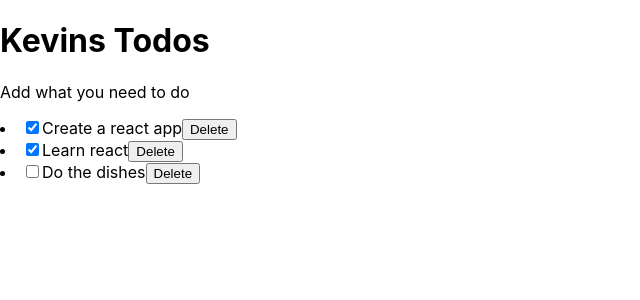
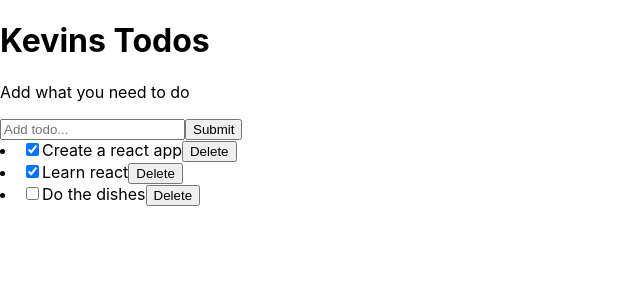
Before and after one commit to MohammedKevin/ReactSample, a React (Create React App) app: page / in a window 1280 px wide. Shown: the top 300 px of the page, without its empty margins (0-640 px from the left). Built offline with nearby package versions, Linux system fonts and the light colour scheme.

Commit message:
feat: :sparkles: add Input for todos

```diff
--- a/package.json
+++ b/package.json
@@ -9,6 +9,7 @@
     "react": "^17.0.1",
     "react-dom": "^17.0.1",
     "react-scripts": "4.0.1",
+    "uuid": "^8.3.2",
     "web-vitals": "^0.2.4"
   },
   "scripts": {
--- a/src/components/InputTodo.js
+++ b/src/components/InputTodo.js
@@ -0,0 +1,35 @@
+import React, { Component } from "react";
+
+class InputTodo extends Component {
+  state = {
+    title: "",
+  };
+  onChange = (e) => {
+    this.setState({
+      [e.target.name]: e.target.value,
+    });
+  };
+  handleSubmit = (e) => {
+    e.preventDefault();
+    this.props.addTodoProps(this.state.title);
+    this.setState({
+      title: "",
+    });
+  };
+  render() {
+    return (
+      <form onSubmit={this.handleSubmit}>
+        <input
+          type="text"
+          placeholder="Add todo..."
+          value={this.state.title}
+          name="title"
+          onChange={this.onChange}
+        />
+        <input type="submit" value="Submit"></input>
+      </form>
+    );
+  }
+}
+
+export default InputTodo;
--- a/src/components/TodoContainer.js
+++ b/src/components/TodoContainer.js
@@ -1,6 +1,8 @@
 import React from "react";
 import Header from "./Header";
+import InputTodo from "./InputTodo";
 import TodosList from "./TodosList";
+import { v4 as uuidv4 } from "uuid";
 class TodoContainer extends React.Component {
   state = {
     todos: [
@@ -21,18 +23,6 @@
       },
     ],
   };
-  render() {
-    return (
-      <div>
-        <Header />
-        <TodosList
-          todos={this.state.todos}
-          handleChangeProps={this.handleChange}
-          deleteTodoProps={this.delTodo}
-        />
-      </div>
-    );
-  }
   handleChange = (id) => {
     this.setState((prevState) => ({
       todos: prevState.todos.map((todo) => {
@@ -52,5 +42,28 @@
       ],
     });
   };
+  addTodoItem = (title) => {
+    const newTodo = {
+      id: uuidv4(),
+      title: title,
+      completed: false,
+    };
+    this.setState({
+      todos: [...this.state.todos, newTodo],
+    });
+  };
+  render() {
+    return (
+      <div>
+        <Header />
+        <InputTodo addTodoProps={this.addTodoItem} />
+        <TodosList
+          todos={this.state.todos}
+          handleChangeProps={this.handleChange}
+          deleteTodoProps={this.delTodo}
+        />
+      </div>
+    );
+  }
 }
 export default TodoContainer;
```
Also changed, not shown: 2 other files (tests, documents, lock files or other folders).
